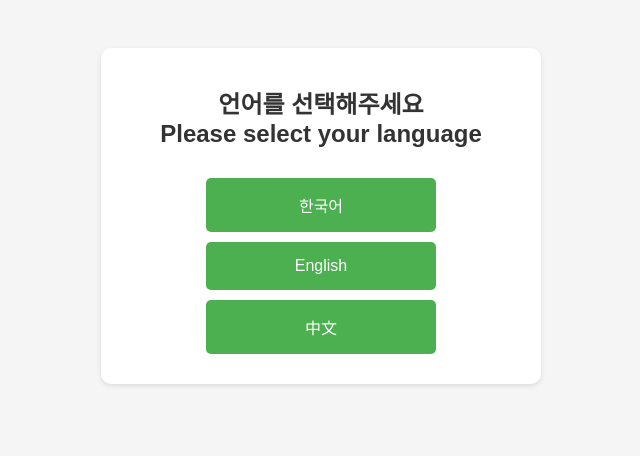
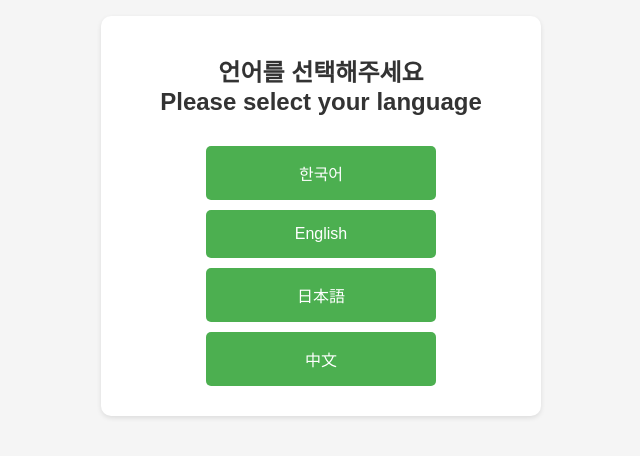
Before and after one commit to junyoen/survey-language-selector, a plain HTML site: page index.html in a window 1280 px wide. Shown: the part 184-640 px from the top of the page, without its empty margins (319-959 px from the left). Drawn offline with Linux system fonts and the light colour scheme.

Commit message:
Update index.html

```diff
--- a/index.html
+++ b/index.html
@@ -52,6 +52,7 @@
         <h1>언어를 선택해주세요<br>Please select your language</h1>
         <a href="forms/korean.html" class="button">한국어</a>
         <a href="forms/english.html" class="button">English</a>
+        <a href="forms/japanese.html" class="button">日本語</a>
         <a href="forms/chinese.html" class="button">中文</a>
     </div>
 </body>
```
